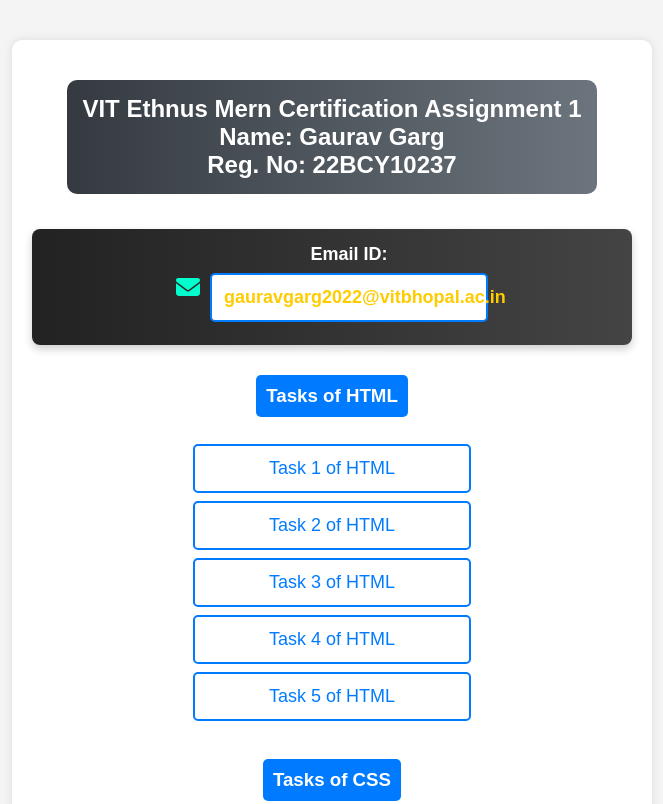
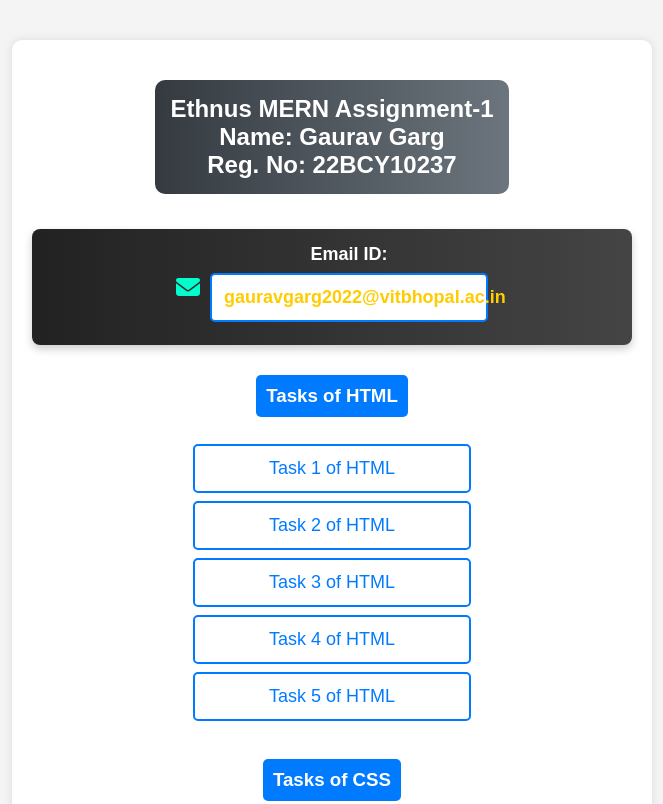
Before and after one commit to ggarg11/vit-internship-22BCY10237, a plain HTML site: page index.html in a window 1280 px wide. Shown: the top 804 px of the page, without its empty margins (308-971 px from the left). Drawn offline with Linux system fonts and the light colour scheme.

Commit message:
Update index.html

```diff
--- a/index.html
+++ b/index.html
@@ -98,7 +98,7 @@
 </head>
 <body>
     <div class="container">
-        <h2>VIT Ethnus Mern Certification Assignment 1<br>
+        <h2> Ethnus MERN Assignment-1 <br>
             Name: Gaurav Garg <br>
             Reg. No: 22BCY10237 <br>
         </h2>
```
